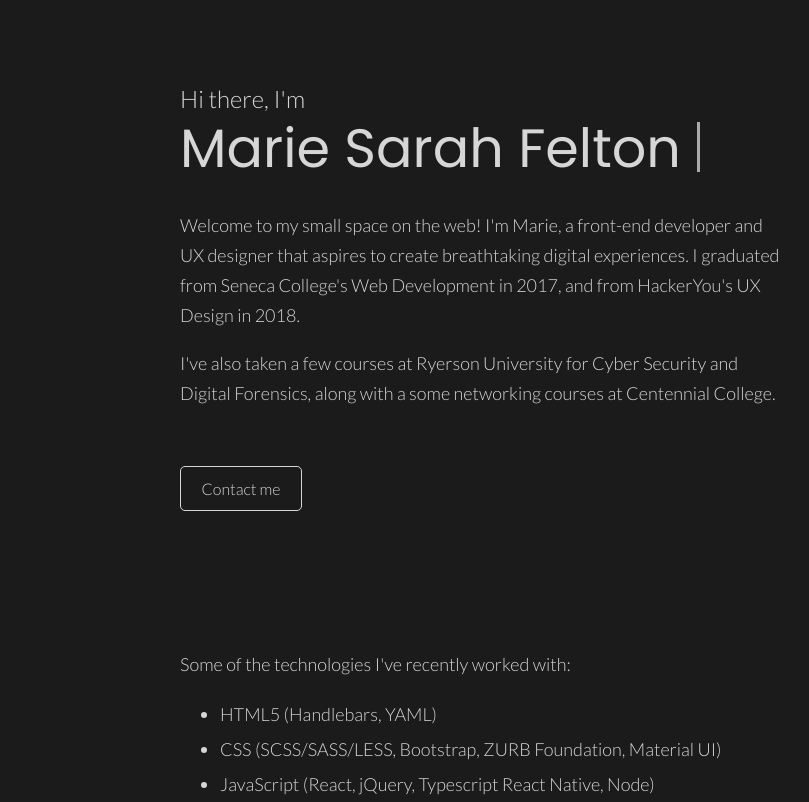
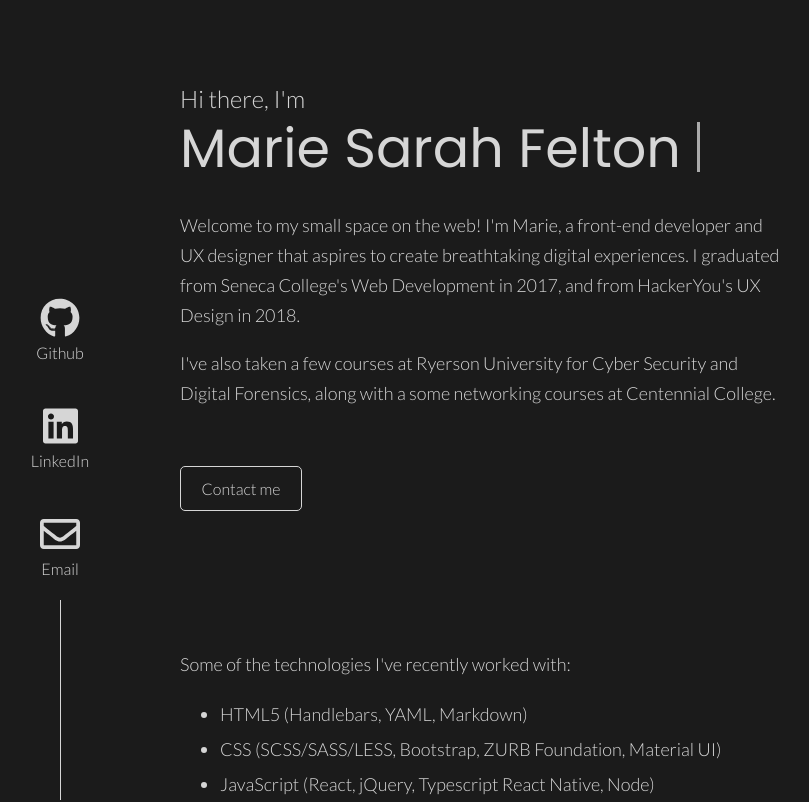
Before and after one commit to gwenevieve/portfolio-v2, a React (Create React App) app: page / in a window 1280 px wide. Shown: the top 802 px of the page, without its empty margins (0-809 px from the left). Built offline with nearby package versions, Linux system fonts and the light colour scheme.

Commit message:
Added Socials, Font Awesome, conditionals for button renders

```diff
--- a/package.json
+++ b/package.json
@@ -3,6 +3,11 @@
   "version": "0.1.0",
   "private": true,
   "dependencies": {
+    "@fortawesome/fontawesome-svg-core": "^1.2.35",
+    "@fortawesome/free-brands-svg-icons": "^5.15.3",
+    "@fortawesome/free-regular-svg-icons": "^5.15.3",
+    "@fortawesome/free-solid-svg-icons": "^5.15.3",
+    "@fortawesome/react-fontawesome": "^0.1.14",
     "@material-ui/core": "^4.11.3",
     "@testing-library/jest-dom": "^5.11.4",
     "@testing-library/react": "^11.1.0",
--- a/src/App.js
+++ b/src/App.js
@@ -1,10 +1,12 @@
 import Header from "./Components/Header";
 import TechList from "./Components/TechList";
+import Socials from "./Components/Social";
 import styled from "styled-components";
 
 function App() {
   return (
     <Container>
+      <Socials />
       <Header />
       <TechList />
     </Container>
--- a/src/Components/Button.jsx
+++ b/src/Components/Button.jsx
@@ -1,7 +1,21 @@
 import styled from "styled-components";
+import { FontAwesomeIcon } from "@fortawesome/react-fontawesome";
 
-const Button = ({ title, link }) => {
-  return <Link href={link}>{title}</Link>;
+const Button = ({ title, link, icon, handleClick }) => {
+  return (
+    <>
+      {icon ? (
+        <Link onClick={handleClick} icon={icon} href={link}>
+          <FontAwesomeIcon icon={icon} />
+          {title}
+        </Link>
+      ) : (
+        <Link onClick={handleClick} href={link}>
+          {title}
+        </Link>
+      )}
+    </>
+  );
 };
 
 const Link = styled.a`
@@ -22,6 +36,26 @@ const Link = styled.a`
     background-color: #d6d6d6;
     cursor: pointer;
   }
+
+  ${({ icon }) =>
+    icon &&
+    `
+    display: flex;
+    flex-direction: column;
+    align-items: center;
+    justify-content: center;
+    border: unset;
+    margin: 10px 0px;
+    svg {
+      margin-bottom: 5px;
+      font-size: 40px;
+    }
+    &:hover {
+      color: unset;
+      background-color: unset;
+      cursor: pointer;
+    }
+  `}
 `;
 
 export default Button;
--- a/src/Components/Header.jsx
+++ b/src/Components/Header.jsx
@@ -1,5 +1,9 @@
 import Button from "./Button";
 import styled, { keyframes } from "styled-components";
+
+const handleClick = (event) => {
+  // form here.
+};
 
 const Header = () => {
   return (
@@ -17,7 +21,7 @@ const Header = () => {
         and Digital Forensics, along with a some networking courses at
         Centennial College.
       </p>
-      <Button title="Contact me" link="" />
+      <Button title="Contact me" handleClick={handleClick} />
     </HeaderContainer>
   );
 };
--- a/src/Components/Lists.json
+++ b/src/Components/Lists.json
@@ -1,6 +1,6 @@
 {
   "techList": [
-    "HTML5 (Handlebars, YAML)",
+    "HTML5 (Handlebars, YAML, Markdown)",
     "CSS (SCSS/SASS/LESS, Bootstrap, ZURB Foundation, Material UI)",
     "JavaScript (React, jQuery, Typescript React Native, Node)",
     "Docker/Vagrant",
@@ -9,9 +9,60 @@
   ],
   "projects": [
     {
-      "name": "",
+      "name": "Portfolio V2",
+      "desc": "Updated version of my portfolio website.",
+      "techUsed": [
+        "React",
+        "styled-components",
+        "FontAwesome",
+        "CSS Keyframes",
+        "Flexbox",
+        "ES6",
+        "Yarn"
+      ],
+      "Github": ""
+    },
+    {
+      "name": "Family Tree",
       "desc": "",
-      "techUsed": ""
+      "techUsed": "",
+      "Github": ""
+    },
+    {
+      "name": "React Social Card Components",
+      "desc": "",
+      "techUsed": [
+        "HTML5",
+        "CSS (SCSS)",
+        "Flexbox",
+        "JavaScript(ES6)",
+        "React",
+        "OpenWeather API",
+        "NPM",
+        "Deployed on Heroku",
+        "Unsplash for photographs"
+      ],
+      "Github": ""
+    },
+    {
+      "name": "Live Stock Dashboard",
+      "desc": "",
+      "techUsed": "",
+      "Github": ""
+    },
+    {
+      "name": "Portfolio V1",
+      "desc": "",
+      "techUsed": [
+        "HTML5 / YAML",
+        "SCSS",
+        "FontAwesome",
+        "Jekyll",
+        "Liquid",
+        "CSS Keyframes",
+        "Bootstrap 4"
+      ],
+      "Github": ""
     }
   ]
 }
--- /dev/null
+++ b/src/Components/Social.jsx
@@ -0,0 +1,42 @@
+import styled from "styled-components";
+import { faGithub, faLinkedin } from "@fortawesome/free-brands-svg-icons";
+import { faEnvelope } from "@fortawesome/free-regular-svg-icons";
+import Button from "./Button";
+
+const SocialLinks = ({ handleClick }) => {
+  return (
+    <Socials>
+      <Button
+        title="Github"
+        icon={faGithub}
+        link="https://github.com/gwenevieve">
+        {" "}
+      </Button>
+      <Button
+        title="LinkedIn"
+        icon={faLinkedin}
+        link="https://www.linkedin.com/in/marie-felton/"
+      />
+      <Button title="Email" icon={faEnvelope} handleClick={handleClick} />
+    </Socials>
+  );
+};
+
+const Socials = styled.div`
+  position: fixed;
+  left: 0px;
+  bottom: 0px;
+  display: flex;
+  flex-direction: column;
+
+  &:after {
+    content: "";
+    display: block;
+    width: 1px;
+    height: 200px;
+    background-color: #d6d6d6;
+    margin: 0px auto;
+  }
+`;
+
+export default SocialLinks;
--- a/src/Components/TechList.jsx
+++ b/src/Components/TechList.jsx
@@ -5,7 +5,7 @@ const TechList = () => {
   return (
     <Techs>
       <p>Some of the technologies I've recently worked with:</p>
-      <ul classList="techList">
+      <ul>
         {Lists.techList.map((element, i) => {
           return <li key={i}>{element}</li>;
         })}
```
Also changed, not shown: 2 other files (tests, documents, lock files or other folders).
